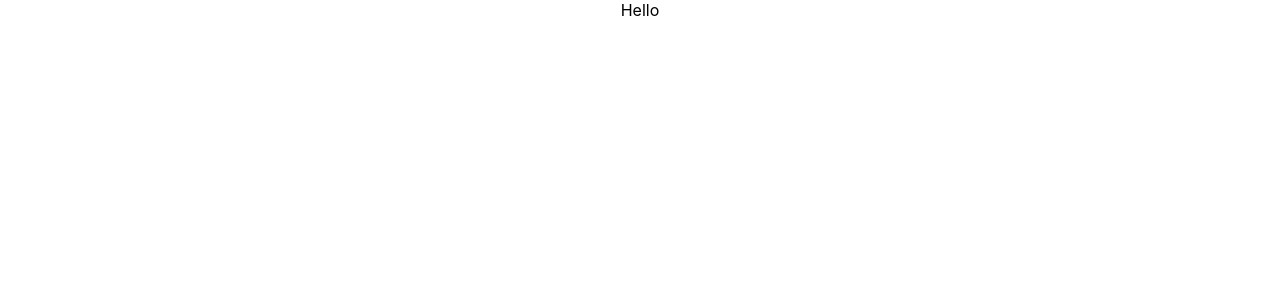
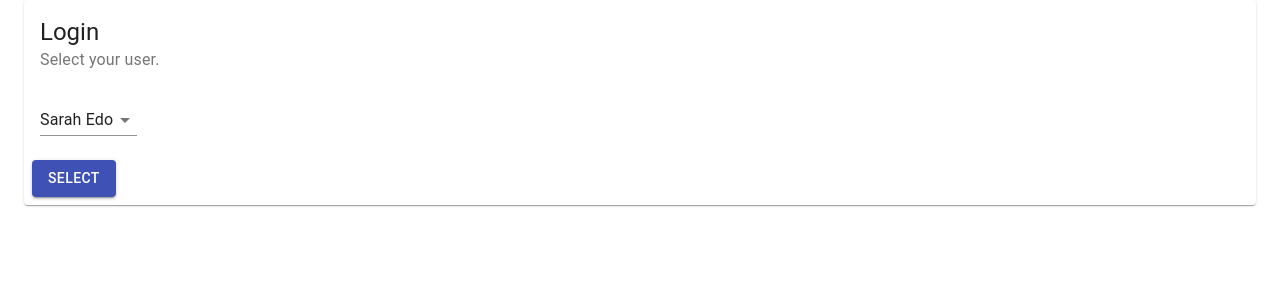
Before and after one commit to mahmoudsultan/Would-You-Rather, a React (Create React App) app: page / in a window 1280 px wide. Shown: the top 300 px of the page. Built offline with nearby package versions, Linux system fonts and the light colour scheme.

Commit message:
feat/Login page skeleton.

```diff
--- a/src/components/App.js
+++ b/src/components/App.js
@@ -2,19 +2,32 @@ import './App.css';
 
 import { useEffect } from 'react';
 import { connect } from 'react-redux';
+import { Container } from '@material-ui/core'
 
 import { getInitialData } from '../actions/shared';
 
-function App({ dispatch }) {
+import Login from './Login';
+
+const mapPropsToState = ({ authUser, users }) => ({
+  authUser,
+  users,
+});
+
+function App({ dispatch, authUser, users }) {
   useEffect(() => {
     dispatch(getInitialData());
   }, [dispatch]);
 
+  if (!Object.keys(users).length) {
+    return <h1>Loading</h1>;
+  }
+
   return (
-    <div className="App">
-      Hello
-    </div>
+    <Container>
+      { !authUser && <Login /> }
+      { authUser && <h1>Hello</h1> }
+    </Container>
   );
 }
 
-export default connect()(App);
+export default connect(mapPropsToState)(App);
--- /dev/null
+++ b/src/components/Login.js
@@ -0,0 +1,52 @@
+import { useState, useCallback } from 'react';
+import { connect } from 'react-redux';
+import { setAuthUser } from '../actions/authUser';
+import { Card, CardHeader, CardContent, Select, MenuItem, Button, CardActions } from '@material-ui/core';
+
+const mapStateToProps = ({ users }) => ({
+  users,
+});
+
+const mapDispatchToProps = (dispatch) => ({
+  setAuthUser: (authUser) => dispatch(setAuthUser(authUser)),
+})
+
+const Login = ({ users, setAuthUser }) => {
+  const [selectedUser, setSelectedUser] = useState(Object.keys(users)[0]);
+
+  const handleChangeSelectedUser = useCallback((e) => {
+    e.preventDefault();
+
+    setSelectedUser(e.target.value);
+  }, [setSelectedUser]);
+
+  const handleSetAuthUser = useCallback((e) => {
+    e.preventDefault();
+
+    setAuthUser(selectedUser);
+  }, [selectedUser, setAuthUser]);
+
+  return (
+    <Card>
+      <CardHeader title='Login' subheader='Select your user.' />
+      <CardContent>
+        <Select
+          value={selectedUser}
+          onChange={handleChangeSelectedUser}
+        >
+          {
+            Object.keys(users).map((userId) => {
+              const user = users[userId];
+              return <MenuItem key={userId} value={userId}>{user.name}</MenuItem>
+            })
+          }
+        </Select>
+      </CardContent>
+      <CardActions>
+        <Button onClick={handleSetAuthUser} variant="contained" color="primary">Select</Button>
+      </CardActions>
+    </Card>
+  );
+};
+
+export default connect(mapStateToProps, mapDispatchToProps)(Login);
```
Also changed, not shown: 1 other file (tests, documents, lock files or other folders).
